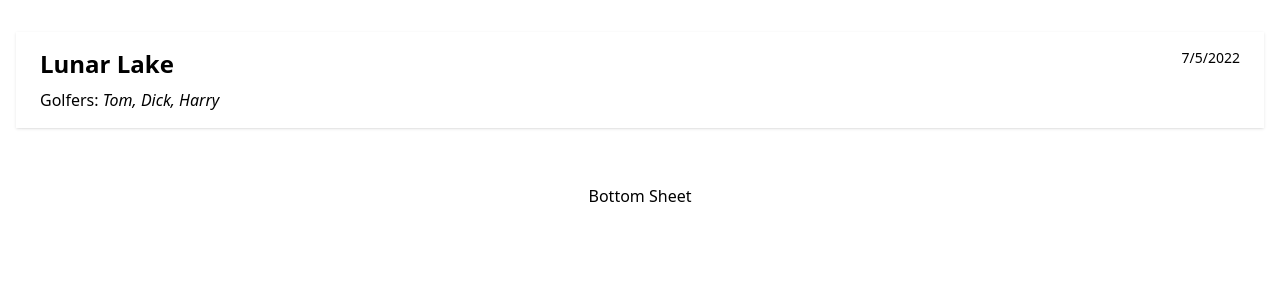
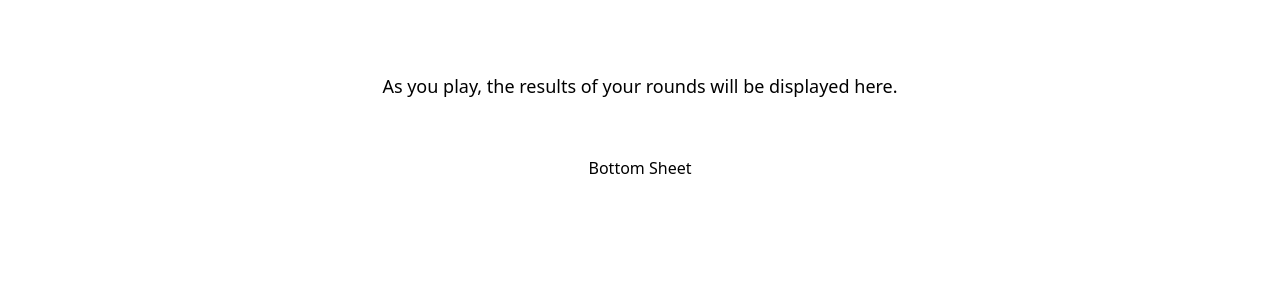
Before and after one commit to scoottrick/round-of-golf-app, a React (Create React App) app: page / in a window 1280 px wide. Shown: the top 300 px of the page. Built offline with nearby package versions, Linux system fonts and the light colour scheme.

Commit message:
Adds a RoundList component

```diff
--- a/src/pages/home-page/HomePage.tsx
+++ b/src/pages/home-page/HomePage.tsx
@@ -4,21 +4,18 @@ import {
   PageLayout,
 } from '../../components/page-layout/PageLayout';
 import { GolfUtils } from '../../model/golf';
-import RoundOverview from './RoundOverview';
+import RoundList from './RoundList';
 
 const mockGolfers = GolfUtils.createGolfers(['Tom', 'Dick', 'Harry']);
 const mockCourse = GolfUtils.newPar3Course('Lunar Lake', 9);
 const mockRound = GolfUtils.newRound(mockGolfers, mockCourse);
 
 const HomePage = () => {
+  const rounds = [];
   return (
     <PageLayout>
       <PageContent>
-        <ul>
-          <li>
-            <RoundOverview round={mockRound} />
-          </li>
-        </ul>
+        <RoundList rounds={rounds} />
       </PageContent>
       <div className="py-6 px-2 flex flex-row justify-center items-center">
         Bottom Sheet
--- /dev/null
+++ b/src/pages/home-page/RoundList.tsx
@@ -0,0 +1,26 @@
+import React, { FC } from 'react';
+import { GolfRound } from '../../model/golf';
+import RoundOverview from './RoundOverview';
+
+const NoRoundsMessage: FC = () => (
+  <p className="text-center text-lg mt-10">
+    As you play, the results of your rounds will be displayed here.
+  </p>
+);
+
+interface Props {
+  rounds: GolfRound[];
+}
+const RoundList: FC<Props> = ({ rounds }) => {
+  if (!rounds.length) {
+    return <NoRoundsMessage />;
+  }
+
+  const listItems = rounds.map(r => (
+    <li key={r.id}>
+      <RoundOverview round={r} showWinner={false} />
+    </li>
+  ));
+  return <ul>{listItems}</ul>;
+};
+export default RoundList;
```
